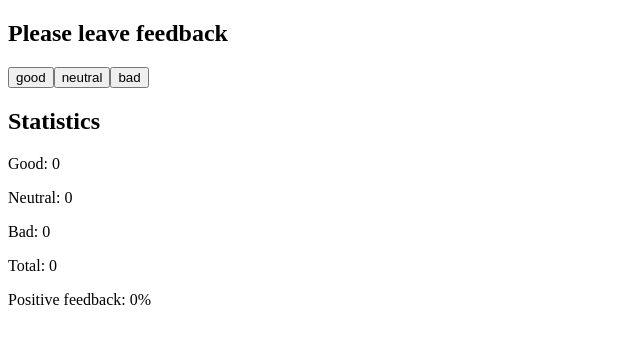
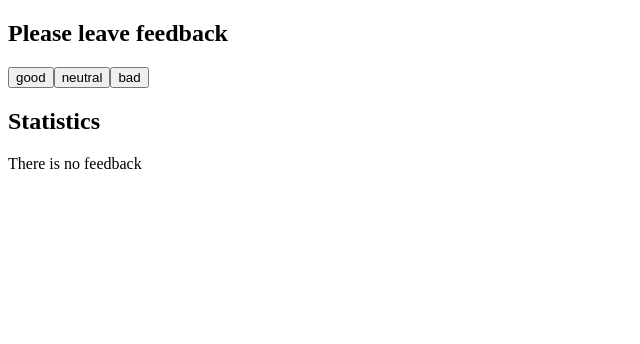
Before and after one commit to Yerbatrix/goit-react-hw-02-feedback, a React (Create React App) app: page / in a window 1280 px wide. Shown: the top 344 px of the page, without its empty margins (0-640 px from the left). Built offline with nearby package versions, Linux system fonts and the light colour scheme.

Commit message:
no-feedback-update

```diff
--- a/src/index.js
+++ b/src/index.js
@@ -32,6 +32,8 @@ const FeedbackOptions = ({ options, onLeaveFeedback }) => (
   </div>
 );
 
+const Notification = ({ message }) => <p>{message}</p>;
+
 class App extends Component {
   state = {
     good: 0,
@@ -61,6 +63,7 @@ class App extends Component {
     const total = this.countTotalFeedback();
     const positivePercentage = this.countPositiveFeedbackPercentage();
     const options = ['good', 'neutral', 'bad'];
+    const hasFeedback = total > 0;
 
     return (
       <div>
@@ -71,6 +74,7 @@ class App extends Component {
           />
         </Section>
         <Section title="Statistics">
+          {hasFeedback ? (
             <Statistics
               good={good}
               neutral={neutral}
@@ -78,6 +82,9 @@ class App extends Component {
               total={total}
               positivePercentage={positivePercentage}
             />
+          ) : (
+            <Notification message="There is no feedback" />
+          )}
         </Section>
       </div>
     );
```
Lines whose indentation alone changed are shown as unchanged.
